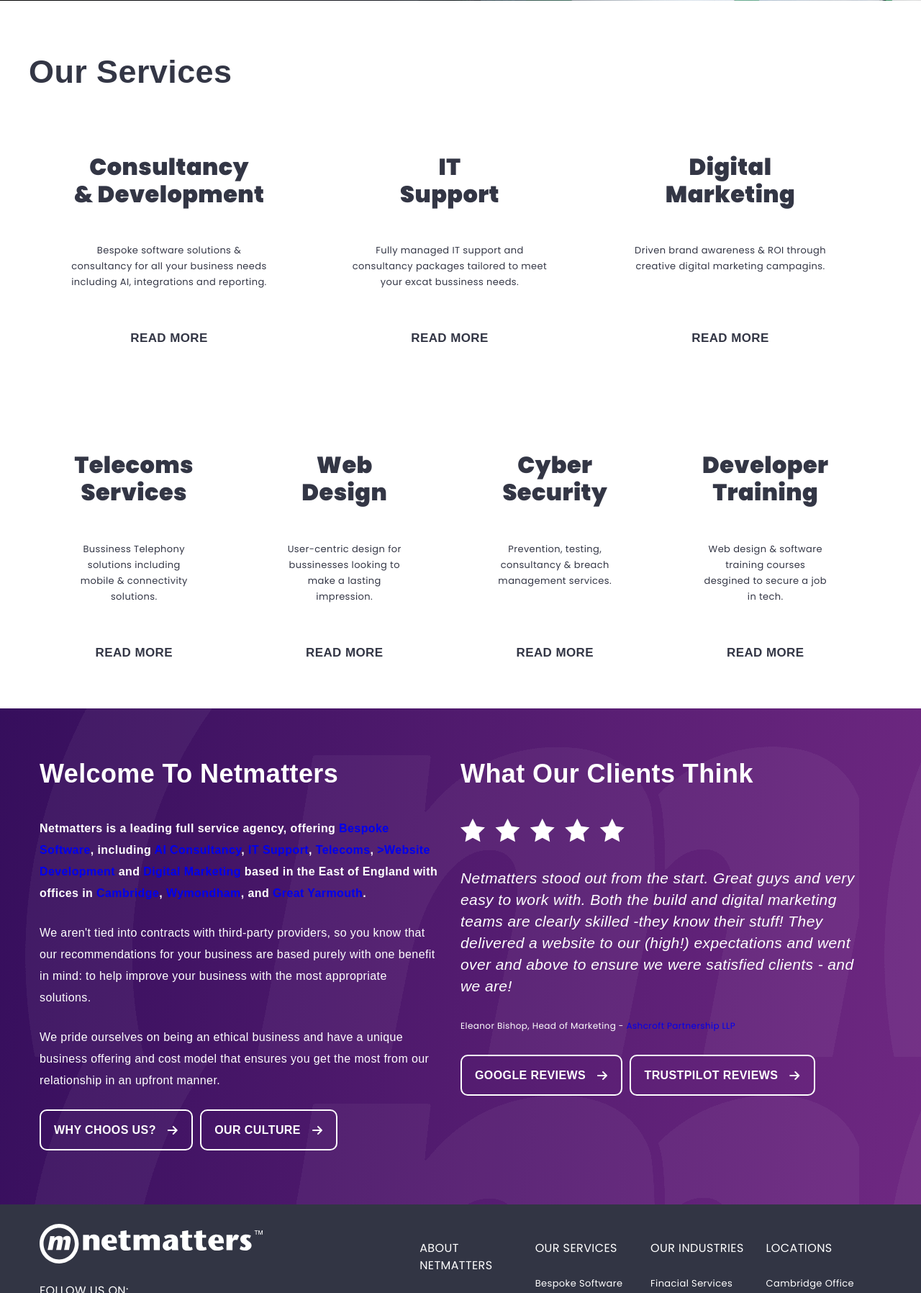
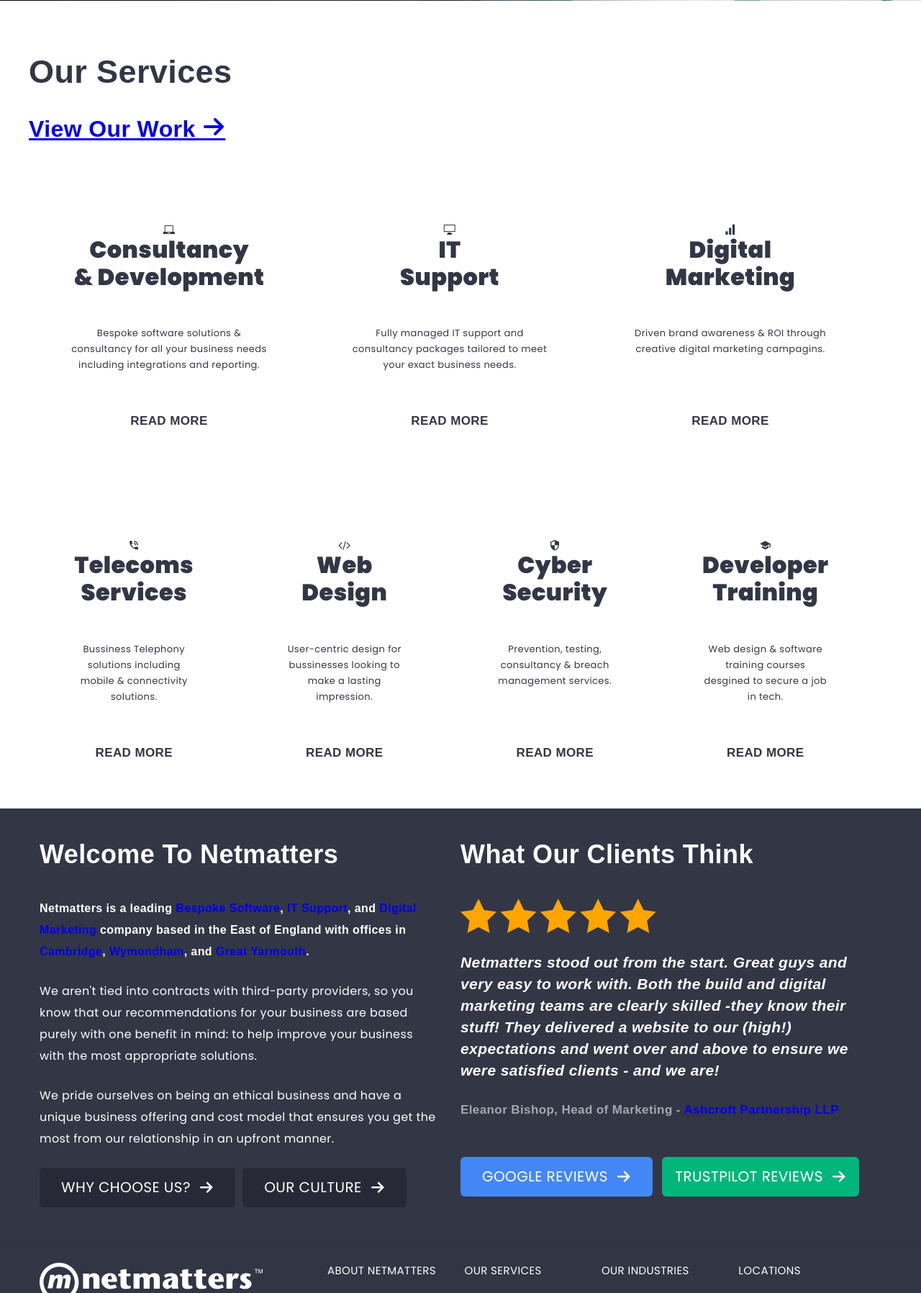
Before and after one commit to RJKLavender/Netmatters-Old-Home-Page-Assessment, a PHP site: page / in a window 1280 px wide. Shown: the part 758-2554 px from the top of the page at 72% size. Run offline with PHP 8.4, Linux system fonts and the light colour scheme; some web fonts are replaced.

Commit message:
about us section finished

```diff
--- a/index.html
+++ b/index.html
@@ -84,22 +84,23 @@
 <!-- Middle-->
 <div class="middle">
 	<div class="section1">
-	<div class="container" >
+	<div class="container">
 		<div class="services-list">
 			<div class="services-row">
 				<div class="services-header">
 					<h2>Our Services</h2>
+					<h1><a href="#">View Our Work <em class="icon-arrow-right"></em></a></h1>
 				</div>
 			<div class="services-panneltop">
 				<a href="#" class="panel-CD">
 					<span class="icon1">
-
+						<span class="icon-laptop"></span>
 					</span>
 					<h2 class="wsbr">
 						Consultancy <br> & Development
 					</h2>
 					<p>
-						Bespoke software solutions & consultancy for all your business needs including AI, integrations and reporting.
+						Bespoke software solutions & consultancy for all your business needs including integrations and reporting.
 					</p>
 					<span class="button-container">
 						<span class="button-CD">
@@ -113,14 +114,14 @@
 			<div class="services-panneltop">
 				<a href="#" class="panel-IT">
 					<span class="icon1">
+						<span class="icon-display"></span>
 
 					</span>
 					<h2>
-						IT
-						Support
+						IT Support
 					</h2>
 					<p>
-						Fully managed IT support and consultancy packages tailored to meet your excat bussiness needs.
+						Fully managed IT support and consultancy packages tailored to meet your exact business needs.
 					</p>
 					<span class="button-container">
 						<span class="button-IT">
@@ -134,11 +135,10 @@
 			<div class="services-panneltop">
 				<a href="#" class="panel-DM">
 					<span class="icon1">
-
+						<span class="icon-bar-graph"></span>
 					</span>
 					<h2>
-						Digital
-						Marketing
+						Digital Marketing
 					</h2>
 					<p>
 						Driven brand awareness & ROI through creative digital marketing campagins.
@@ -155,11 +155,10 @@
 			<div class="services-pannelbottom">
 				<a href="#" class="panel-TS">
 					<span class="icon1">
-
+						<span class="icon-phone_in_talk"></span>
 					</span>
 					<h2>
-						Telecoms
-						Services
+						Telecoms Services
 					</h2>
 					<p>
 						Bussiness Telephony solutions including mobile & connectivity solutions.
@@ -176,11 +175,10 @@
 			<div class="services-pannelbottom">
 				<a href="#" class="panel-WD">
 					<span class="icon1">
-
+						<span class="icon-code"></span>
 					</span>
 					<h2>
-						Web
-						Design
+						Web Design
 					</h2>
 					<p>
 						User-centric design for bussinesses looking to make a lasting impression.
@@ -197,11 +195,10 @@
 			<div class="services-pannelbottom">
 				<a href="#" class="panel-CS">
 					<span class="icon1">
-
+						<span class="icon-security"></span>
 					</span>
 					<h2>
-						Cyber
-						Security
+						Cyber Security
 					</h2>
 					<p>
 						Prevention, testing, consultancy & breach management services.
@@ -218,11 +215,10 @@
 			<div class="services-pannelbottom">
 				<a href="#" class="panel-DT">
 					<span class="icon1">
-
+						<span class="icon-school"></span>
 					</span>
 					<h2>
-						Developer
-						Training
+						Developer Training
 					</h2>
 					<p>
 						Web design & software training courses desgined to secure a job in tech.
@@ -254,11 +250,9 @@
 
 				<h2><strong>Welcome To Netmatters</strong></h2>
 
-				<p><strong>Netmatters is a leading full service agency,
-					offering <a href="#">Bespoke Software</a>, including <a href="#">AI Consultancy</a>,
-					 <a href="#">IT Support</a>, <a href="#">Telecoms</a>, <a href="#">>Website Development</a> and <a href="#">Digital Marketing</a>
-					 based in the East of England with offices in
-					 <a href="#">Cambridge</a>, <a href="#">Wymondham</a>, and <a href="#">Great Yarmouth</a>.</strong>
+				<p><strong>Netmatters is a leading <a href="#">Bespoke Software</a>, <a href="#">IT Support</a>,
+					and <a href="#">Digital Marketing</a> company based in the East of England
+					with offices in <a href="#">Cambridge</a>, <a href="#">Wymondham</a>, and <a href="#">Great Yarmouth</a>.</strong>
 				</p>
 
 				<p>
@@ -267,13 +261,14 @@
 					to help improve your business with the most appropriate solutions.
 				</p>
 
-				<p>We pride ourselves on being an ethical business and have a unique business
-					offering and cost model that ensures you get the most from our relationship in an upfront manner.
+				<p>
+					We pride ourselves on being an ethical business and have a unique business offering and cost model
+					 that ensures you get the most from our relationship in an upfront manner.
 				</p>
 
 				<div class="about-buttons">
 					<a class="button-about" href="#">
-						Why Choos Us? <em class="icon-arrow-right"></em>
+						Why Choose Us? <em class="icon-arrow-right"></em>
 					</a>
 					<a class="button-about">
 						Our Culture <em class="icon-arrow-right"></em>
@@ -296,24 +291,21 @@
 					<div class="icon-star-full"></div>
 				</div>
 				<p class="quote">
-					Netmatters stood out from the start.
-					Great guys and very easy to work with.
-					Both the build and digital marketing teams are clearly skilled
+					Netmatters stood out from the start. Great guys and very easy to work with. Both the build and digital marketing teams are clearly skilled
 					-they know their stuff! They delivered a website to our (high!)
-					expectations and went over and above to ensure we were satisfied clients - and we are!
+					expectations and went over and above to ensure we were satisfied clients
+					- and we are!
 				</p>
 				<p class="quote-author">
 					Eleanor Bishop, Head of Marketing - <a href="#">Ashcroft Partnership LLP</a>
 				</p>
 
 				<div class="review-buttons">
-					<a class="button-about">
-						Google Reviews
-						<em class="icon-arrow-right"></em>
+					<a class="button-about-google">
+						Google Reviews <em class="icon-arrow-right"></em>
 					</a>
-					<a class="button-about">
-						TrustPilot Reviews
-						<em class="icon-arrow-right"></em>
+					<a class="button-about-trustpilot">
+						TrustPilot Reviews <em class="icon-arrow-right"></em>
 					</a>
 
 				</div>
--- a/scss/containers/_footer.scss
+++ b/scss/containers/_footer.scss
@@ -8,7 +8,6 @@ font-weight: $font-reg;
 .footer-row {
 display:flex;
 flex-wrap:wrap;
-justify-content: space-between;
 
     .footer-company-info
     {
@@ -16,18 +15,17 @@ justify-content: space-between;
       justify-content: space-between;
       font-size: rem(13px);
       width: 300px;
-      flex: 100%;
+      width: 100%;
 
        @media (max-width: $small) {
-            flex:100%;
             flex-wrap:wrap;
             }
      @media (min-width: $small) {
-            flex: 50%;
+            width: 50%;
             }
 
      @media (min-width: $medium) {
-            flex: 25%;
+            width: 25%;
             }
     @media (min-width: $large) {
             width: 400px;
@@ -38,8 +36,7 @@ justify-content: space-between;
 
       .footer-logo {
         //margin-bottom:30px;
-        width: 320px;
-
+         width: 320px;
          @media (max-width: $small) {
           width:250px;
          }
@@ -92,15 +89,17 @@ justify-content: space-between;
              line-height: rem(26px);
              padding: 12px 22px 16px;
              margin-right: 7px;
+            }
 
-
-          }
-
-           a, a:hover, a:visited, a:active {
+           a, a:visited, a:active {
             color: $white;
             text-decoration: none;
           }
 
+          .social-facebook:hover { background-color: $hover-facebook;}
+          .social-linkedin:hover { background-color: $hover-linkedin;}
+          .social-twitter:hover { background-color:  $hover-twitter;}
+          .social-Instagram:hover { background-color: $hover-instagram;}
 
           a span {
             position: relative;
@@ -118,11 +117,10 @@ justify-content: space-between;
       display: flex;
       flex-wrap: wrap;
       margin: 0 -15px;
-      padding: 0 15px;
-      justify-content: space-between;
 
     .footer-menu {
         flex: 100%;
+         padding: 0 15px;
         margin-bottom: 30px;
 
         @media (min-width: $small) {
@@ -136,16 +134,17 @@ justify-content: space-between;
             }
 
           @media (min-width: $large) {
-            flex: 10%;
+            flex: 25%;
             margin-bottom: 40px;
 
             }
 
           h4 {
             text-transform: uppercase;
-            font-size: rem(16px);
+            font-size: rem(15px);
             margin-bottom: 26px;
             font-weight: $font-reg;
+            margin-top: 0;
           }
 
           ul {
--- a/scss/containers/_middle.scss
+++ b/scss/containers/_middle.scss
@@ -7,6 +7,6 @@
 
 .section2
 {
-    padding-top: 75px;
-    padding-bottom: 75px;
+    padding-top: 50px;
+    padding-bottom: 50px;
 }
--- a/scss/sections/_aboutus.scss
+++ b/scss/sections/_aboutus.scss
@@ -1,20 +1,10 @@
 .about-us {
 
-background-image: linear-gradient(97deg,#350e5c -1.17%,#80308d 129.98%);
-  color: $white;
-  font-weight: $font-light;
-  text-align: center;
+background-color: $darkgrey;
+color: $white;
+font-weight: $font-light;
+text-align: left;
 
-    @media (min-with: $medium)
-    {
-        text-align: left;
-    }
-
-    @media (min-width: $large)
-    {
-    background-image: url(../images/branded.png), linear-gradient(97deg,#350e5c -1.17%,#80308d 129.98%);
-    text-align: left;
-    }
 
 
 	.about-row {
@@ -28,26 +18,27 @@ background-image: linear-gradient(97deg,#350e5c -1.17%,#80308d 129.98%);
                 padding: 0 15px;
                 display: flex;
                 height: 100%;
+                width: 100%;
                 flex-direction: column;
-
-
 
                 @media (min-width: $medium) {
                     width: 50%
 
                 }
+
                 h2 {
                     margin-bottom: 40px;
                     margin-top: -6px;
                     color: $white;
-                    font-weight: $font-black;
+                    font-weight: $font-reg;
                     font-size: rem(36px);
-                    line-height: 1.2;
+                    line-height: 1.1;
                 }
 
                 p{
                     font-size: rem(16px);
                     line-height: rem(30px);
+                    font-weight: $font-reg;
                     margin-bottom: 25px;
                     margin-top: 0;
                     color: $white;
@@ -58,33 +49,33 @@ background-image: linear-gradient(97deg,#350e5c -1.17%,#80308d 129.98%);
                 }
 
                 p a {
-                        cursor: pointer;
-                        text-decoration: none;
-                        }
+                    text-decoration: none;
+                }
 
                 p a:hover {
                     text-decoration: underline;
                 }
 
-
+                p a:visited {
+                    color: $white;
+                }
 
 				.about-buttons {
                     display:flex;
                     gap: 10px;
                     flex-direction: row;
-                    height:57px;
 
                     }
 
                 .star-rating {
                     justify-content: center;
                     display: flex;
-                    font-size: rem(34px);
-                    gap: 14px;
-                    margin-bottom: 35px;
-                    flex-direction: row;
+                    font-size: rem(50px);
+                    gap: 5px;
+                    margin-bottom: 25px;
+                    color: $gold;
 
-                    @media (min-width: $medium  ) {
+                    @media (min-width: $medium) {
                     justify-content: flex-start;
                     }
 
@@ -93,21 +84,21 @@ background-image: linear-gradient(97deg,#350e5c -1.17%,#80308d 129.98%);
 				.quote {
                     font-size: rem(21px);
                     font-style: $font-italic;
-                    font-weight: $font-reg;
+                    font-weight: $font-semibold;
                 }
                 .quote-author {
 
-                    font-size: rem(12px);
-                    font-weight: $font-reg;
+                    font-size: rem(17px);
+                    font-weight: $font-semibold;
+                    color:  $verylightgrey;
 
                 }
 
 				.review-buttons {
-                     display:flex;
-                    gap: 10px;
+                    display:flex;
+                    gap: 5px;
                     flex-direction: row;
-                    height:57px;
-                    margin-top: 75      px;
+
 
                 }
             }
@@ -117,23 +108,73 @@ background-image: linear-gradient(97deg,#350e5c -1.17%,#80308d 129.98%);
     // about us button styling
     .button-about {
                         Display:inline-flex;
-                        border-radius: 10px;
-                        border: 2px solid $white;
-                        cursor: pointer;
+                        background-color: $obsidian;
+                        border-radius: 6px;
                         color: $white;
                         text-transform: uppercase;
                         text-decoration: none;
-                        font-size: rem(16px);
-                        font-weight: $font-semibold;
-                        line-height: rem(25px);
+                        font-size: rem(20px);
+                        font-weight: $font-reg;
+                        line-height: rem(35px);
                         justify-content: center;
                         align-items: center;
-                        padding: 11px 18px;
-                        height:57px;
+                        padding: 10px 30px;
+                        //height:57px;
 
 
                         em{
-                            padding-left: 15px;
-
+                            padding-left: 12px;
                         }
                     }
+    .button-about:hover {
+        background-color: $hover-about;
+    }
+    .button-about-google {
+                        Display:inline-flex;
+                        background-color: $cobalt;
+                        border-radius: 6px;
+                        color: $white;
+                        text-transform: uppercase;
+                        text-decoration: none;
+                        font-size: rem(20px);
+                        font-weight: $font-reg;
+                        line-height: rem(35px);
+                        justify-content: center;
+                        align-items: center;
+                        padding: 10px 30px;
+                        //height:57px;
+                        margin-right: 8px;
+                        margin-top: 25px;
+
+
+
+                        em{
+                            padding-left: 12px;
+                        }
+                    }
+    .button-about-google:hover {
+        background-color: #166af4;
+    }
+    .button-about-trustpilot {
+                        Display:inline-flex;
+                        background-color: $emerald;
+                        border-radius: 6px;
+                        color: $white;
+                        text-transform: uppercase;
+                        text-decoration: none;
+                        font-size: rem(20px);
+                        font-weight: $font-reg;
+                        line-height: rem(35px);
+                        justify-content: center;
+                        align-items: center;
+                        padding: 10px 18px;
+                        margin-top: 25px;
+                        //height:57px;
+
+                        em{
+                            padding-left: 12px;
+                        }
+                    }
+    .button-about-trustpilot:hover {
+        background-color: $hover-trustpilot;
+    }
--- a/scss/utilities/_config.scss
+++ b/scss/utilities/_config.scss
@@ -19,6 +19,8 @@ $light: #e5e5e5;
 $medgrey: #555;
 $offblack: #212330;
 $link: #121419;
+$verylightgrey:  #a3a8ac;
+$gold: #ffa500;
 
 //Colours for buttons
 $blue: #4183d7;
@@ -28,6 +30,9 @@ $violet: #926fb1;
 $orange: #ce4125;
 $lime: #2ecc71;
 $rose: #f62459;
+$obsidian: #272936;
+$cobalt: #4387f6;
+$emerald: #00b67b;
 
 //Hover & Focus colours
 $hover-support1: #2a6ec6;
@@ -40,7 +45,13 @@ $hover-search: #7e808a;
 $focus-search: #5bc0de;
 $hover-banner1:#7e57a0;
 $hover-banner2:#735093;
-
+$hover-about: #121318;
+$hover-google: #166af4;
+$hover-trustpilot: #009b69;
+$hover-facebook: #3b5998;
+$hover-linkedin: #0077b5;
+$hover-twitter:  #00aced;
+$hover-instagram: #d93175;
 
 //Break Points
 $small: 768px;
```
Also changed, not shown: css/style.css.
